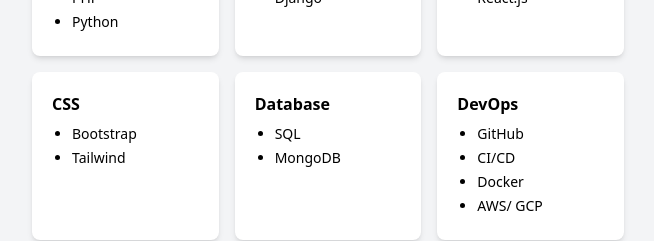
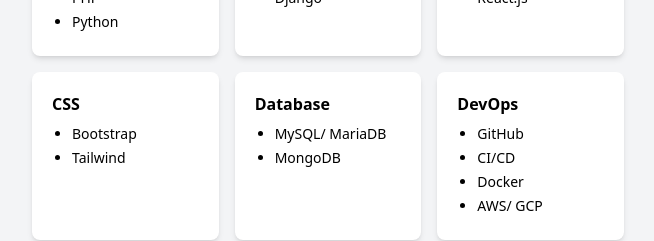
Before and after one commit to catstring/portfolio, a React (Vite) app: page / in a window 1280 px wide. Shown: the part 1160-1401 px from the top of the page, without its empty margins (312-966 px from the left). Built offline with nearby package versions, Linux system fonts and the light colour scheme.

Commit message:
skill edit

```diff
--- a/src/components/Skill.jsx
+++ b/src/components/Skill.jsx
@@ -24,7 +24,7 @@
           },
           {
             category: 'Database',
-            items: ['SQL', 'MongoDB'],
+            items: ['MySQL/ MariaDB', 'MongoDB'],
           },
           {
             category: 'DevOps',
@@ -53,7 +53,7 @@
           },
           {
             category: '資料庫',
-            items: ['SQL', 'MongoDB'],
+            items: ['MySQL/ MariaDB', 'MongoDB'],
           },
           {
             category: 'DevOps',
```
